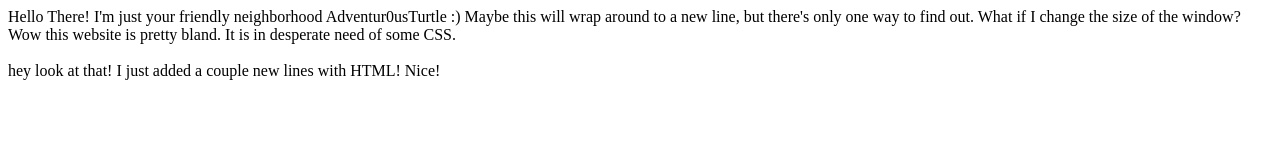
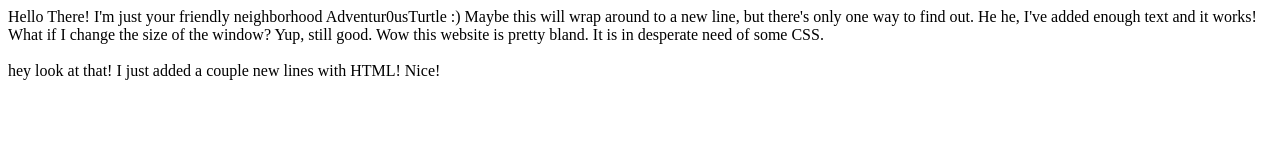
Before and after one commit to TheAdventur0usTurtle/TheAdventur0usTurtle.github.io, a plain HTML site: page index.html in a window 1280 px wide. Drawn offline with Linux system fonts and the light colour scheme.

Commit message:
Edited body text in Index.html

```diff
--- a/index.html
+++ b/index.html
@@ -6,7 +6,7 @@
     <title>My Goofy Webstite</title>
 </head>
 <body>
-  Hello There! I'm just your friendly neighborhood Adventur0usTurtle :) Maybe this will wrap around to a new line, but there's only one way to find out. What if I change the size of the window? Wow this website is pretty bland. It is in desperate need of some CSS. <br> <br> hey look at that! I just added a couple new lines with HTML! Nice!
+  Hello There! I'm just your friendly neighborhood Adventur0usTurtle :) Maybe this will wrap around to a new line, but there's only one way to find out. He he, I've added enough text and it works! What if I change the size of the window? Yup, still good. Wow this website is pretty bland. It is in desperate need of some CSS. <br> <br> hey look at that! I just added a couple new lines with HTML! Nice!
 
 </body>
 </html>
```
